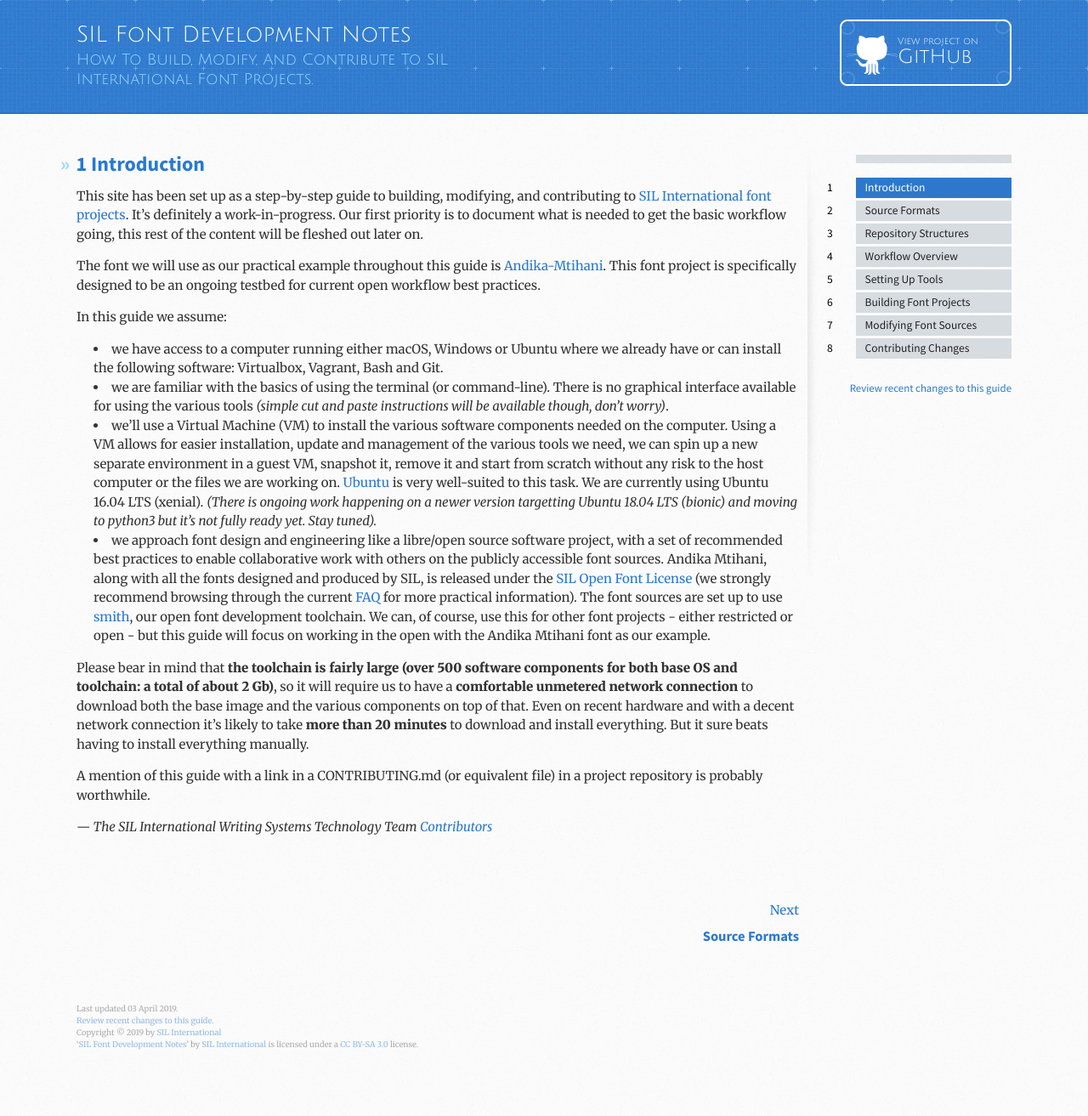
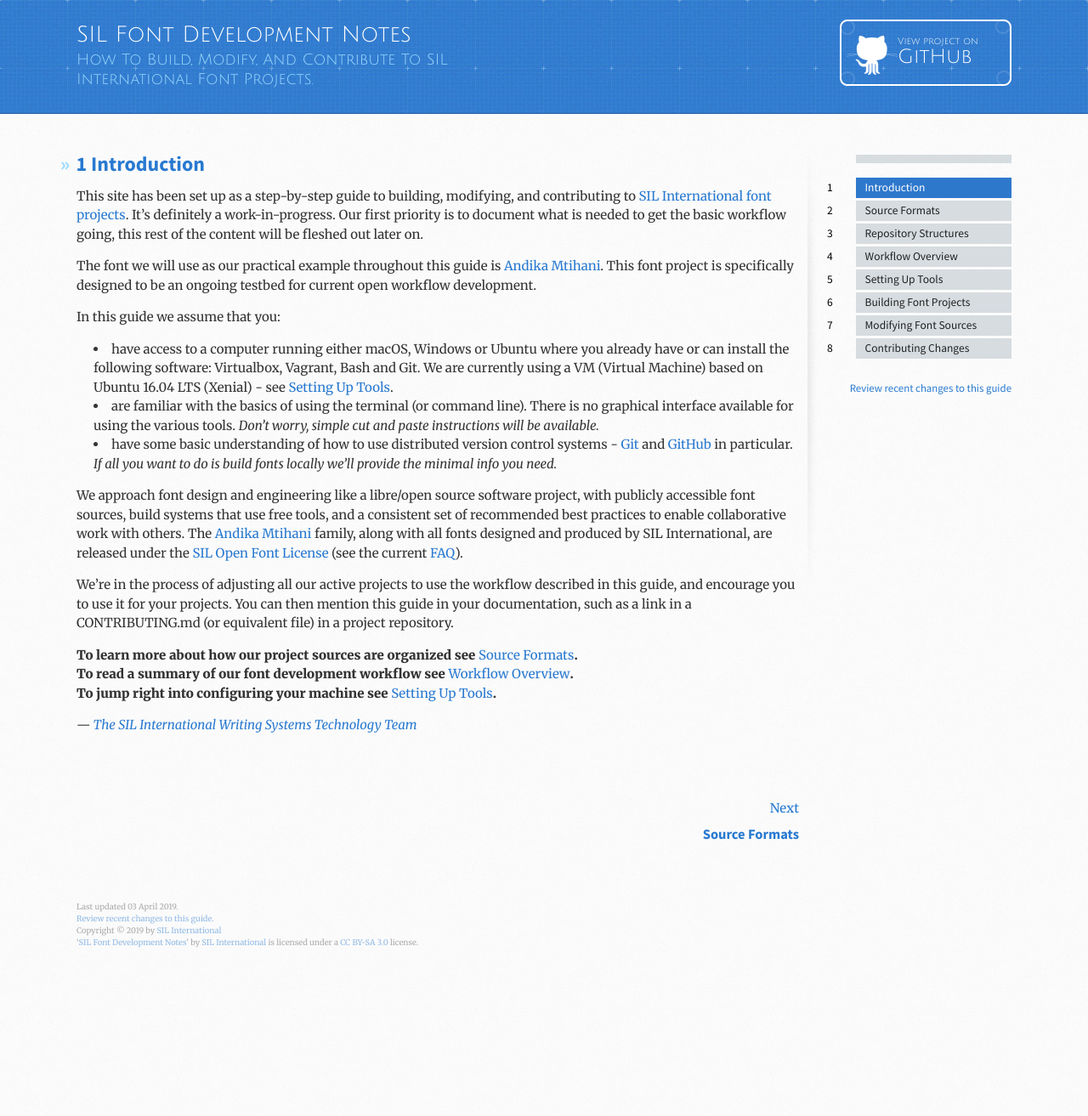
Before and after one commit to silnrsi/silfontdev, a Jekyll site: the page built from en-US/Introduction.md, in a window 1280 px wide. Shown: the whole page at 85% size. Built offline with Jekyll 4.4.1, drawn with Linux system fonts in a browser that asks for light colours; after the commit the page ends 1193 px from its top, so only the background shows below that.

Commit message:
Revising Intro; adjusting style

```diff
--- a/en-US/Introduction.md
+++ b/en-US/Introduction.md
@@ -8,21 +8,33 @@ title: Introduction
 ---
 
 
-This site has been set up as a step-by-step guide to building, modifying, and contributing to [SIL International font projects](http://software.sil.org/products/#fonts). It's definitely a work-in-progress. Our first priority is to document what is needed to get the basic workflow going, this rest of the content will be fleshed out later on.
+This site has been set up as a step-by-step guide to building, modifying, and contributing to [SIL International font projects]. It's definitely a work-in-progress. Our first priority is to document what is needed to get the basic workflow going, this rest of the content will be fleshed out later on.
 
-The font we will use as our practical example throughout this guide is [Andika-Mtihani](https://github.com/silnrsi/font-andika-mtihani). This font project is specifically designed to be an ongoing testbed for current open workflow best practices.
+The font we will use as our practical example throughout this guide is [Andika Mtihani]. This font project is specifically designed to be an ongoing testbed for current open workflow development.
 
-In this guide we assume:
-- we have access to a computer running either macOS, Windows or Ubuntu where we already have or can install the following software: Virtualbox, Vagrant, Bash and Git.
-- we are familiar with the basics of using the terminal (or command-line). There is no graphical interface available for using the various tools *(simple cut and paste instructions will be available though, don't worry)*.
-- we'll use a Virtual Machine (VM) to install the various software components needed on the computer. Using a VM allows for easier installation, update and management of the various tools we need, we can spin up a new separate environment in a guest VM, snapshot it, remove it and start from scratch without any risk to the host computer or the files we are working on. [Ubuntu](https://www.ubuntu.com/) is very well-suited to this task. We are currently using Ubuntu 16.04 LTS (xenial). *(There is ongoing work happening on a newer version targetting Ubuntu 18.04 LTS (bionic) and moving to python3 but it's not fully ready yet. Stay tuned).*
-- we approach font design and engineering like a libre/open source software project, with a set of recommended best practices to enable collaborative work with others on the publicly accessible font sources. Andika Mtihani, along with all the fonts designed and produced by SIL, is released under the [SIL Open Font License](https://scripts.sil.org/OFL) (we strongly recommend browsing through the current [FAQ](https://scripts.sil.org/ofl-faq_web) for more practical information). The font sources are set up to use [smith](https://github.com/silnrsi/smith), our open font development toolchain. We can, of course, use this for other font projects - either restricted or open - but this guide will focus on working in the open with the Andika Mtihani font as our example.
+In this guide we assume that you:
 
-Please bear in mind that __the toolchain is fairly large (over 500 software components for both base OS and toolchain: a total of about 2 Gb)__, so it will require us to have a __comfortable unmetered network connection__ to download both the base image and the various components on top of that. Even on recent hardware and with a decent network connection it's likely to take __more than 20 minutes__ to download and install everything. But it sure beats having to install everything manually.
+- have access to a computer running either macOS, Windows or Ubuntu where you already have or can install the following software: Virtualbox, Vagrant, Bash and Git. We are currently using a VM (Virtual Machine) based on Ubuntu 16.04 LTS (Xenial) - see [Setting Up Tools].
+- are familiar with the basics of using the terminal (or command line). There is no graphical interface available for using the various tools. *Don't worry, simple cut and paste instructions will be available.*
+- have some basic understanding of how to use distributed version control systems - [Git] and [GitHub] in particular. *If all you want to do is build fonts locally we'll provide the minimal info you need.*
 
-A mention of this guide with a link in a CONTRIBUTING.md (or equivalent file) in a project repository is probably worthwhile.
+We approach font design and engineering like a libre/open source software project, with publicly accessible font sources, build systems that use free tools, and a consistent set of recommended best practices to enable collaborative work with others. The [Andika Mtihani] family, along with all fonts designed and produced by SIL International, are released under the [SIL Open Font License] (see the current [FAQ]).
 
-*&mdash; The SIL International Writing Systems Technology Team [Contributors]*
+We're in the process of adjusting all our active projects to use the workflow described in this guide, and encourage you to use it for your projects. You can then mention this guide in your documentation, such as a link in a CONTRIBUTING.md (or equivalent file) in a project repository.
 
-[on GitHub]: {{site.repourl}}
-[Contributors]:../AUTHORS.txt
+__To learn more about how our project sources are organized see [Source Formats].__
+__To read a summary of our font development workflow see [Workflow Overview].__
+__To jump right into configuring your machine see [Setting Up Tools].__
+
+*&mdash; [The SIL International Writing Systems Technology Team]*
+
+[SIL International font projects]: http://software.sil.org/products/#fonts
+[Andika Mtihani]: https://github.com/silnrsi/font-andika-mtihani
+[Setting Up Tools]: Setting_Up_Tools.md
+[Git]: https://git-scm.com/
+[GitHub]: https://help.github.com/en#dotcom
+[SIL Open Font License]: https://scripts.sil.org/OFL
+[FAQ]: https://scripts.sil.org/ofl-faq_web
+[Source Formats]: Source_Formats.md
+[Workflow Overview]: Workflow_Overview.md
+[The SIL International Writing Systems Technology Team]: ../AUTHORS.txt
```
